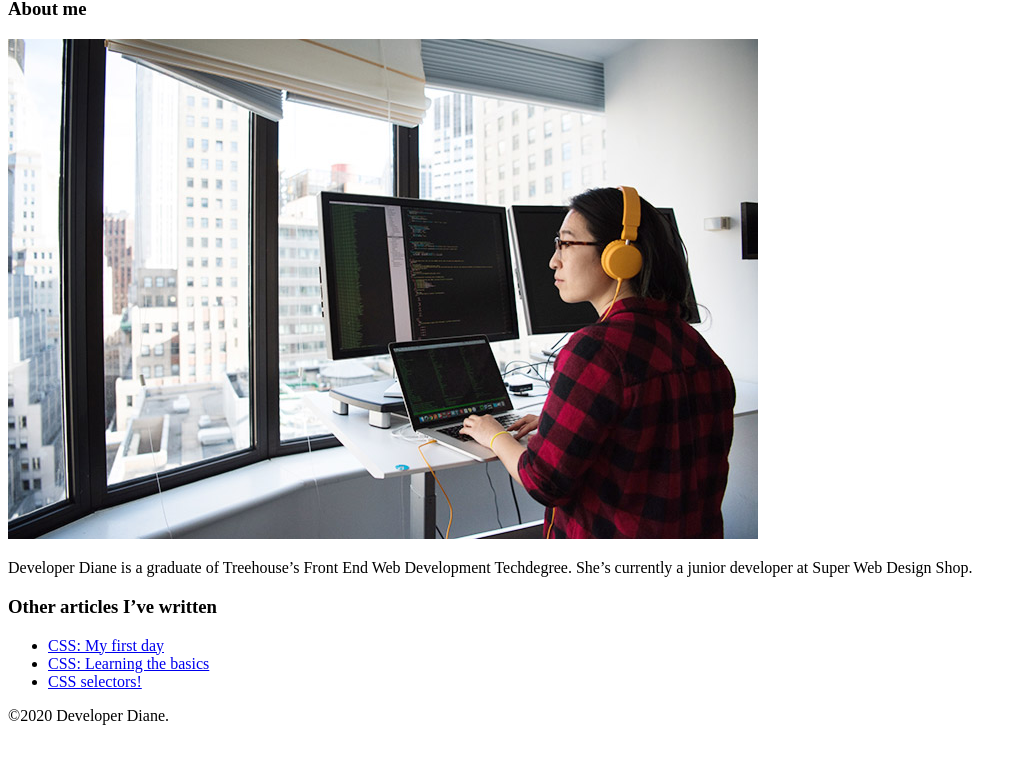
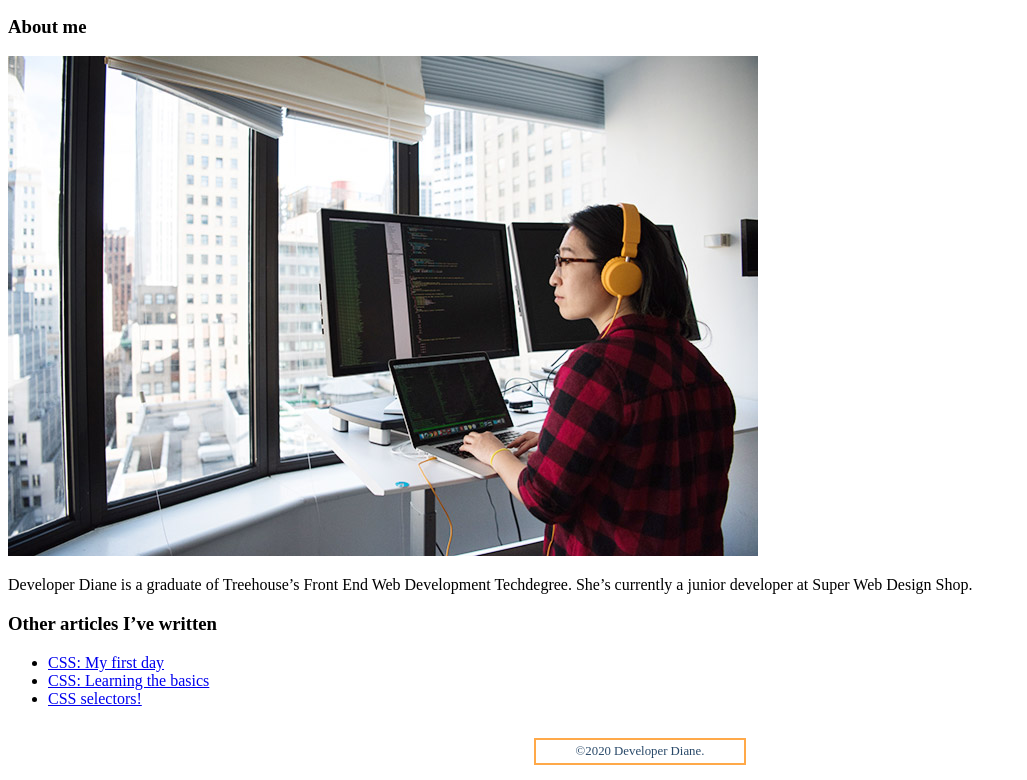
Before and after one commit to davelilleystone/netmatters-css-layout, a plain HTML site: page index.html in a window 1280 px wide. Shown: the part 1087-1867 px from the top of the page, without its empty margins (0-1027 px from the left). Before the commit the page ends 1820 px from the top, so only its background shows below. Drawn offline with Linux system fonts and the light colour scheme.

Commit message:
complete margin

```diff
--- a/css/style.css
+++ b/css/style.css
@@ -1,5 +1,29 @@
+/* body {
+  margin: 0;
+}
+
+article,
+aside,
+footer {
+  margin: 8px;
+} */
+
 header {
   background-color: #294969;
   color: ghostwhite;
   padding: 15px;
+  border: 12px solid #ffa949;
+  border-bottom-color: #cf7919;
+  /* margin: 20px 5px; */
+  margin: -8px -8px 20px;
 }
+
+footer {
+  width: 200px;
+  padding: 4px;
+  border: 2px solid #ffa949;
+  margin: 30px auto 15px;
+  color: #294969;
+  font-size: 0.8rem;
+  text-align: center;
+}
```
